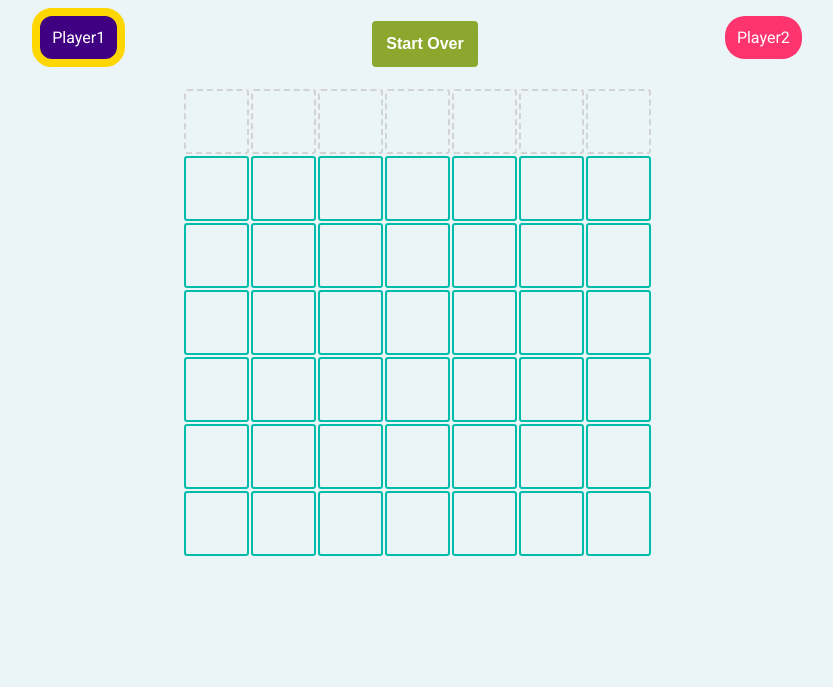
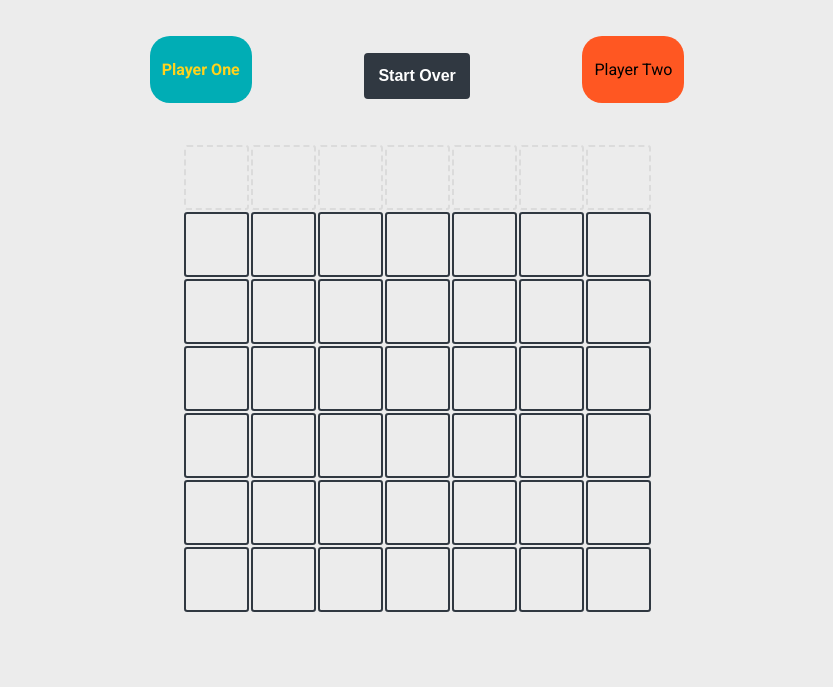
Before and after one commit to MattPahuta/connect-four, a plain HTML site: page index.html in a window 1280 px wide. Shown: the part 113-800 px from the top of the page, without its empty margins (223-1056 px from the left). Drawn offline with Linux system fonts and the light colour scheme.

Commit message:
Minor styling updates, js code cleanup

```diff
--- a/app.js
+++ b/app.js
@@ -59,6 +59,7 @@ const makeHtmlBoard = () => {
 
 
 /** findSpotForCol: given column x, return top empty y (null if filled) */
+// Note: This gave me some trouble for sure...
 const findSpotForCol = (x) => {
   // COMPLETE - TODO: write the real version of this, rather than always returning 0
   for (let y = HEIGHT - 1; y >= 0; y--){ // iterate over column, top to bottom, look for empty y
@@ -73,7 +74,7 @@ const findSpotForCol = (x) => {
 const placeInTable = (y, x) => {
   // COMPLETE - TODO: make a div and insert into correct table cell
   const piece = document.createElement('div'); // create the game play piece (div element)
-  piece.classList.add('piece');
+  piece.classList.add('piece'); // add piece class to apply styling
   (currPlayer === 1) ? piece.classList.add('p1') : piece.classList.add('p2'); // Use ternary operator to apply p1 or p2 class based on currPlayer val
   const cell = document.getElementById(`${y}-${x}`); // grab the table cell by y-x id coordinates built in makeHthmlBoard()
   cell.append(piece); // append the play piece to the cell
--- a/index.html
+++ b/index.html
@@ -12,13 +12,16 @@
     <h1>Connect Four</h1>
   </header>
 
+  <section id="game-container">
     <div id="game-info">
       <div id="player1" class="active-player">
-      <span>Player1</span>
+        Player One
       </div>
+
       <button id="reset-button">Start Over</button>
+
       <div id="player2">
-      <span>Player2</span>
+        Player Two
       </div>
 
     </div>
@@ -26,6 +29,7 @@
     <div id="game">
       <table id="board"></table>
     </div>
+  </section>
 
   <script src="app.js"></script>
 </body>
--- a/styles.css
+++ b/styles.css
@@ -3,8 +3,13 @@
 }
 
 body {
-  background-color: rgb(235, 244, 247);
+  background-color: #ececec;
   font-family: 'Roboto', sans-serif;
+}
+
+#game-container {
+  max-width: 800px;
+  margin: 0 auto;
 }
 
 header {
@@ -14,8 +19,8 @@ header {
 }
 
 h1 {
-  color: #00bdaa;
-  font-size: 2.8rem;
+  color: #303841;
+  font-size: 3rem;
   text-transform: uppercase;
 }
 
@@ -24,30 +29,32 @@ h1 {
   align-items: center;
   justify-content: space-evenly;
   margin-bottom: 20px;
+  padding: 20px 20px;
 }
 
 #player1 {
-  background-color: #400082;
-  color: #fff;
-  padding: 12px 12px;
+  background-color: #00adb5;
+  /* color: #fff; */
+  padding: 24px 12px;
   border-radius: 20px;
 }
 
 #player2 {
-  background-color: #fe346e;
-  color: #fff;
-  padding: 12px 12px;
+  background-color: #ff5722;
+  /* color: #fff; */
+  padding: 24px 12px;
   border-radius: 20px;
 }
 
 .active-player {
-  border: 8px solid gold;
+  color: #ffd31d;
+  font-weight: 700;
 }
 
 button {
   cursor: pointer;
-  background-color: rgb(140, 167, 45);
-  border: 2px solid rgb(140, 167, 45);
+  background-color: #303841;
+  border: 2px solid #303841;
   border-radius: 4px;
   color: #fff;
   font-weight: 700;
@@ -57,8 +64,9 @@ button {
 }
 
 button:hover {
+  color: #303841;
   background-color: #f1e7b6;
-  border: 2px solid #f1e7b6;
+  border: 2px solid #303841;
 }
 
 /* game board table */
@@ -72,12 +80,8 @@ div#game {
 #board td {
   width: 65px;
   height: 65px;
-  border: solid 2px #00bdaa;
+  border: solid 2px #303841;
   border-radius: 5%;
-}
-
-#player1 {
-
 }
 
 /* pieces are div within game table cells: draw as colored circles */
@@ -92,17 +96,17 @@ div#game {
 
 /* COMPLETE - TODO: make pieces red/blue,  depending on player 1/2 piece */
 .p1 {
-  background-color: #400082;
+  background-color: #00adb5;
 }
 
 .p2 {
-  background-color: #fe346e
+  background-color: #ff5722;
 }
 
 /* column-top is table row of clickable areas for each column */
 
 #column-top td {
-  border: dashed 2px lightgray;
+  border: dashed 2px #dbdbdb;
 }
 
 #column-top td:hover {
```
Lines whose indentation alone changed are shown as unchanged.
